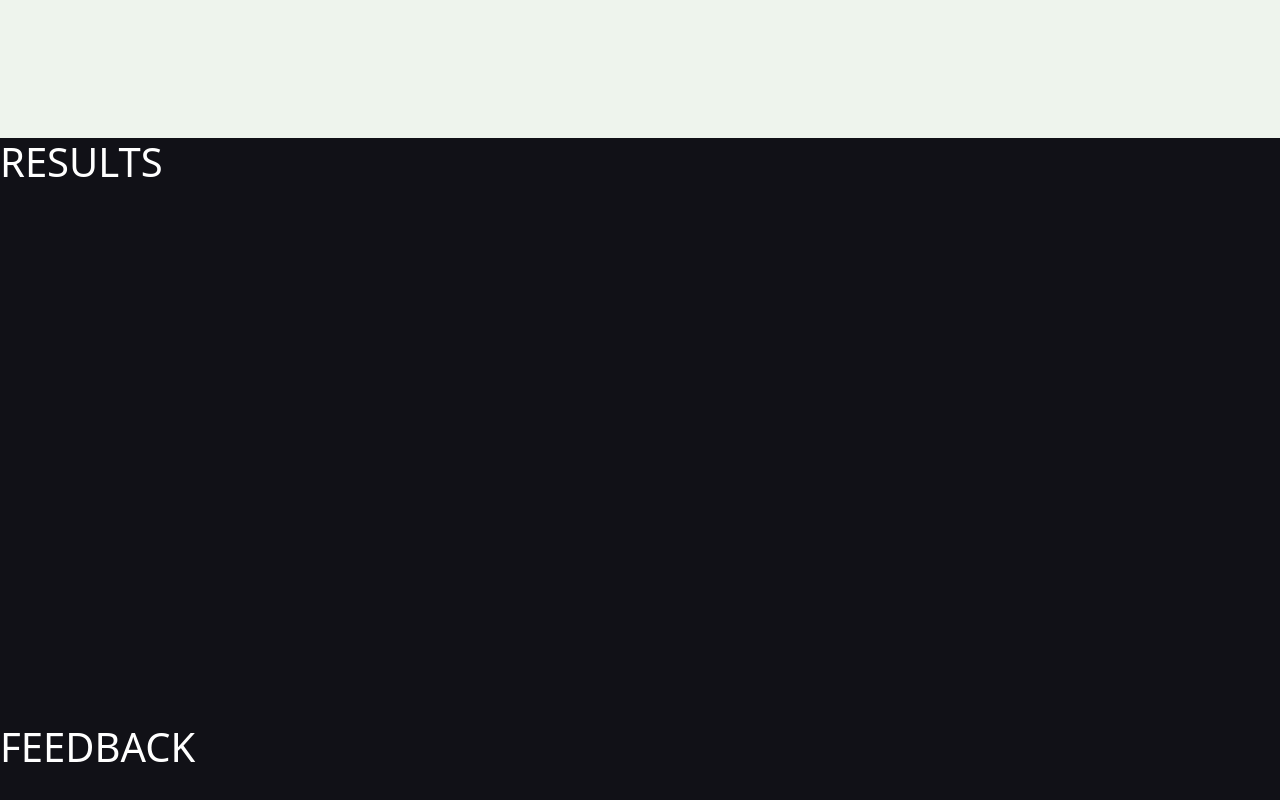
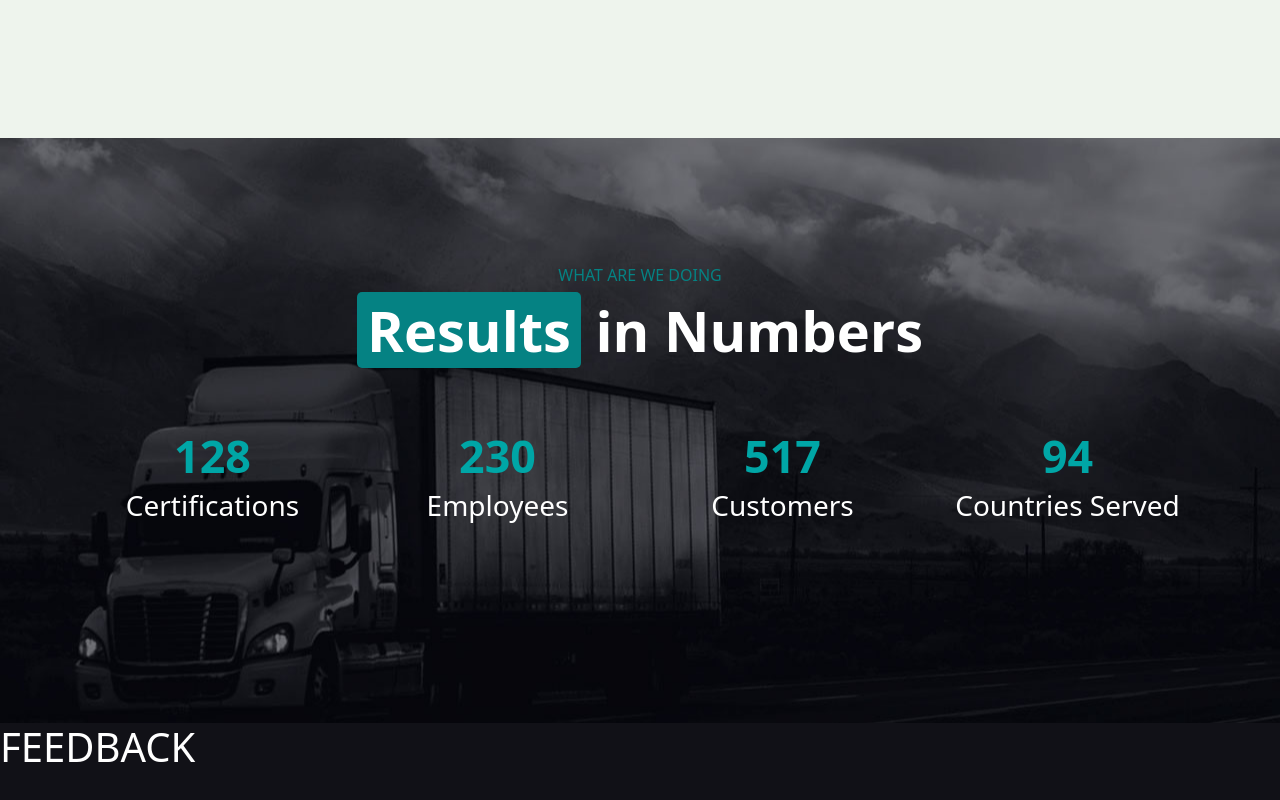
Before and after one commit to davide-piarulli/proj-html-vuejs, a Vue app: page / in a window 1280 px wide. Shown: the part 2982-3782 px from the top of the page. Built offline with nearby package versions, Linux system fonts and the light colour scheme.

Commit message:
[add] results static section

```diff
--- a/src/components/partials/Results.vue
+++ b/src/components/partials/Results.vue
@@ -4,7 +4,37 @@ export default {};
 
 <template>
   <section id="results">
-    <h1>RESULTS</h1>
+    <div class="container-xl">
+      <div class="row main">
+        <div class="col text-center">
+          <span class="section-title">WHAT ARE WE DOING</span>
+          <div class="title">
+            <h2>
+              <span>Results</span>
+              in Numbers
+            </h2>
+          </div>
+        </div>
+      </div>
+      <div class="row bottom">
+        <div class="col text-center">
+          <span>128</span>
+          <h3>Certifications</h3>
+        </div>
+        <div class="col text-center">
+          <span>230</span>
+          <h3>Employees</h3>
+        </div>
+        <div class="col text-center">
+          <span>517</span>
+          <h3>Customers</h3>
+        </div>
+        <div class="col text-center">
+          <span>94</span>
+          <h3>Countries Served</h3>
+        </div>
+      </div>
+    </div>
   </section>
 </template>
 
@@ -13,5 +43,37 @@ export default {};
   background-color: #111117;
   height: 585px;
   color: white;
+  background-image: url(../../assets/img/bg-10.jpg);
+  background-position: center;
+  .row.main {
+    padding: 125px 0 50px;
+    .section-title {
+      color: #058283;
+      font-weight: 500;
+    }
+    .title {
+      h2 {
+        margin-top: 10px;
+        font-size: 3.5rem;
+        font-weight: 700;
+        span {
+          color: white;
+          background-color: #058283;
+          padding: 0px 10px;
+          border-radius: 5px;
+        }
+      }
+    }
+  }
+  .row.bottom {
+    .col {
+      position: relative;
+    }
+    span {
+      font-size: 2.8rem;
+      color: #00a6a6;
+      font-weight: 600;
+    }
+  }
 }
 </style>
```
